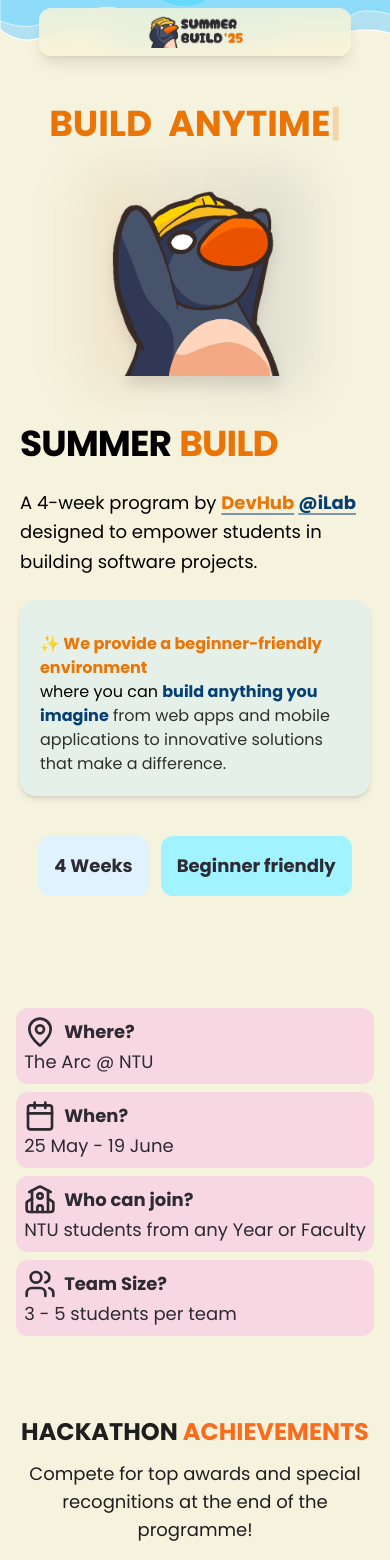
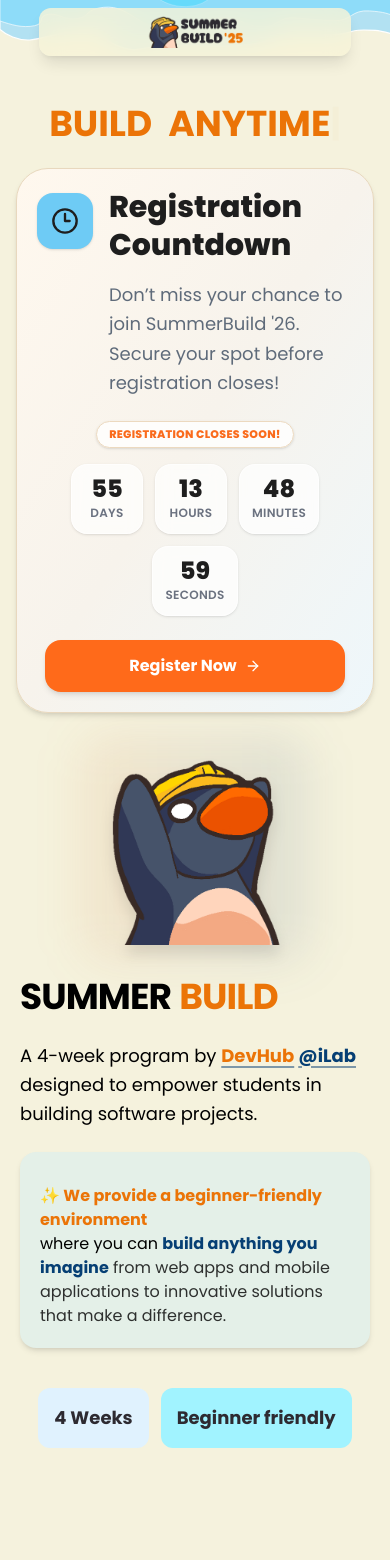
Before and after one commit to DevHub-iLab/summerbuild-2025, a React (Vite) app: page / in a window 390 px wide. Shown: the top 1560 px of the page. Built offline with nearby package versions, Linux system fonts and the light colour scheme.

Commit message:
added a countdown timer + reg link + componentalise aboutCard

```diff
--- a/src/components/Achievement/Achievement.tsx
+++ b/src/components/Achievement/Achievement.tsx
@@ -30,7 +30,7 @@
   return (
     <section className="mt-20 px-5">
       <h1 className="text-center text-2xl font-bold uppercase sm:text-3xl md:text-4xl">
-        <span className="text-[#1E1E1E]">Hackathon </span>
+        <span className="text-[#1E1E1E]">SummerBuild'26 </span>
         <span className="text-[#FA6B1C]">Achievements</span>
       </h1>
 
--- /dev/null
+++ b/src/components/CountDown.tsx
@@ -0,0 +1,126 @@
+import { useEffect, useMemo, useState } from "react";
+import { ArrowRight, Clock3 } from "lucide-react";
+import { countdownData } from "../data/CountDownData";
+
+type TimeLeft = {
+  total: number;
+  days: number;
+  hours: number;
+  minutes: number;
+  seconds: number;
+};
+
+function getTimeLeft(targetDate: string): TimeLeft {
+  const difference = new Date(targetDate).getTime() - new Date().getTime();
+
+  if (difference <= 0) {
+    return {
+      total: 0,
+      days: 0,
+      hours: 0,
+      minutes: 0,
+      seconds: 0,
+    };
+  }
+
+  return {
+    total: difference,
+    days: Math.floor(difference / (1000 * 60 * 60 * 24)),
+    hours: Math.floor((difference / (1000 * 60 * 60)) % 24),
+    minutes: Math.floor((difference / 1000 / 60) % 60),
+    seconds: Math.floor((difference / 1000) % 60),
+  };
+}
+
+function TimeBlock({
+  value,
+  label,
+}: {
+  value: number;
+  label: string;
+}) {
+  return (
+    <div className="min-w-[72px] rounded-2xl border border-white/60 bg-white/70 px-3 py-3 text-center shadow-sm backdrop-blur-sm sm:min-w-[84px] sm:px-4 sm:py-4">
+      <div className="text-2xl font-extrabold leading-none text-[#1E1E1E] sm:text-3xl">
+        {String(value).padStart(2, "0")}
+      </div>
+      <div className="mt-1 text-xs font-semibold uppercase tracking-wide text-[#6B7280] sm:text-sm">
+        {label}
+      </div>
+    </div>
+  );
+}
+
+export default function Countdown() {
+  const { badge, title, description, deadline, buttonText, buttonLink } =
+    countdownData;
+
+  const [timeLeft, setTimeLeft] = useState<TimeLeft>(() => getTimeLeft(deadline));
+
+  useEffect(() => {
+    const timer = setInterval(() => {
+      setTimeLeft(getTimeLeft(deadline));
+    }, 1000);
+
+    return () => clearInterval(timer);
+  }, [deadline]);
+
+  const isClosed = useMemo(() => timeLeft.total <= 0, [timeLeft.total]);
+
+  return (
+    <section className="px-4 pt-6 sm:px-6">
+      <div className="mx-auto max-w-150">
+        <div className="rounded-[2rem] border border-[#E8D8BE] bg-gradient-to-br from-[#FFF8EE] via-[#F7F3EC] to-[#EEF7FB] p-5 shadow-md sm:p-6">
+          <div className="flex items-start gap-4">
+            {/* Icon on top-left */}
+            <div className="mt-1 flex h-14 w-14 shrink-0 items-center justify-center rounded-2xl bg-[#6ECBF5] shadow-sm">
+              <Clock3 className="h-7 w-7 text-[#1E1E1E]" />
+            </div>
+
+            {/* Right content */}
+            <div className="min-w-0 flex-1">
+              <h2 className="max-w-[420px] text-3xl font-extrabold leading-tight text-[#1E1E1E]">
+                {title}
+              </h2>
+
+              <p className="mt-4 max-w-[440px] text-lg leading-relaxed text-[#5F6B7A]">
+                {description}
+              </p>
+            </div>
+          </div>
+
+          <div className="mt-6 flex justify-center">
+            <div className="inline-flex rounded-full border border-[#ECD9BF] bg-white/80 px-3 py-1 text-[11px] font-extrabold uppercase tracking-wide text-[#FA6B1C] shadow-sm sm:text-xs">
+                {badge}
+            </div>
+            </div>
+
+          <div className="mt-4 flex flex-wrap justify-center gap-3">
+            <TimeBlock value={timeLeft.days} label="Days" />
+            <TimeBlock value={timeLeft.hours} label="Hours" />
+            <TimeBlock value={timeLeft.minutes} label="Minutes" />
+            <TimeBlock value={timeLeft.seconds} label="Seconds" />
+          </div>
+
+          <div className="mt-6 flex justify-center">
+            {isClosed ? (
+              <div className="flex h-13 w-full items-center justify-center rounded-2xl bg-[#E5E7EB] px-5 text-sm font-bold text-[#6B7280]">
+                Registration Closed
+              </div>
+            ) : (
+              <a
+                href={buttonLink}
+                target="_blank"
+                rel="noopener noreferrer"
+                className="flex h-13 w-full max-w-[300px] items-center justify-center gap-2 rounded-2xl bg-[#FF6A1A] px-5 text-base font-bold text-white shadow-md transition-all duration-300 hover:brightness-95"
+              >
+                {buttonText}
+                <ArrowRight className="h-4 w-4" />
+              </a>
+            )}
+          </div>
+        </div>
+      </div>
+    </section>
+  );
+}
--- a/src/components/FAQ/AboutCard.tsx
+++ b/src/components/FAQ/AboutCard.tsx
@@ -1,48 +1,39 @@
-import { MapPin, Calendar, Users } from "lucide-react";
-import { School } from "lucide-react";
+import { MapPin, Calendar, Users, School } from "lucide-react";
+import { HomePageElements } from "../../data/HomePageData";
+
+const iconMap = {
+  mapPin: MapPin,
+  calendar: Calendar,
+  school: School,
+  users: Users,
+};
 
 function AboutCard() {
+  const { aboutInfoCards } = HomePageElements;
+
   return (
-    <div className="flex justify-center">
-      <div className="flex flex-col max-w-7xl justify-center gap-2 text-left md:grid md:grid-cols-4 md:grid-rows-1 ">
-        <div className="bg-sb-pink-100 hover:shadow-dh-grey-200/40 text-dh-grey-200 row-span-1 flex w-full flex-col justify-between rounded-xl p-2 transition-all duration-300 ease-in-out hover:scale-102 hover:shadow-lg md:col-span-2 md:p-4 lg:col-span-1">
-          <p className="flex items-center gap-2 text-lg font-bold">
-            <MapPin size={32} />
-            Where?{" "}
-          </p>
-          <p className="">
-            <span className="text-lg">The Arc @ NTU</span>
-          </p>
-        </div>
-        <div className="bg-sb-pink-100 hover:shadow-dh-grey-200/40 text-dh-grey-200 row-span-1 flex h-full w-full flex-col justify-between rounded-xl p-2 transition-all duration-300 ease-in-out hover:scale-102 hover:shadow-lg md:col-span-2 md:p-4 lg:col-span-1">
-          <p className="flex items-center gap-2 text-lg font-bold">
-            <Calendar size={32} />
-            When?{" "}
-          </p>
-          <p className="">
-            <span className="text-lg">25 May - 19 June</span>
-          </p>
-        </div>
-        <div className="bg-sb-pink-100 hover:shadow-dh-grey-200/40 text-dh-grey-200 row-span-1 flex h-full w-full flex-col justify-between rounded-xl p-2 transition-all duration-300 ease-in-out hover:scale-102 hover:shadow-lg md:col-span-2 md:p-4 lg:col-span-1">
-          <p className="flex items-center gap-2 text-lg font-bold">
-            <School size={32} />
-            Who can join?{" "}
-          </p>
-          <p className="">
-            <span className="text-lg">
-              NTU students from any Year or Faculty
-            </span>
-          </p>
-        </div>
-        <div className="bg-sb-pink-100 hover:shadow-dh-grey-200/40 text-dh-grey-200 row-span-1 flex h-full w-full flex-col justify-between rounded-xl p-2 transition-all duration-300 ease-in-out hover:scale-102 hover:shadow-lg md:col-span-2 md:p-4 lg:col-span-1">
-          <p className="flex items-center gap-2 text-lg font-bold">
-            <Users size={32} />
-            Team Size?{" "}
-          </p>
-          <p className="">
-            <span className="text-lg">3 - 5 students per team</span>
-          </p>
-        </div>
+    <div className="flex justify-center px-5">
+      <div className="flex w-full max-w-4xl flex-col gap-2 md:gap-6 text-left md:grid md:grid-cols-2 md:grid-rows-1">
+        {aboutInfoCards.map((item, index) => {
+          const IconComponent =
+            iconMap[item.icon as keyof typeof iconMap] || MapPin;
+
+          return (
+            <div
+              key={index}
+              className="bg-sb-pink-100 hover:shadow-dh-grey-200/40 text-dh-grey-200 row-span-1 flex h-full w-full flex-col justify-between rounded-xl p-2 transition-all duration-300 ease-in-out hover:scale-102 hover:shadow-lg md:col-span-2 md:p-4 lg:col-span-1"
+            >
+              <p className="flex items-center gap-2 text-lg font-bold">
+                <IconComponent size={32} />
+                {item.title}
+              </p>
+
+              <p>
+                <span className="text-lg">{item.value}</span>
+              </p>
+            </div>
+          );
+        })}
       </div>
     </div>
   );
--- /dev/null
+++ b/src/data/CountDownData.ts
@@ -0,0 +1,9 @@
+export const countdownData = {
+  badge: "Registration closes soon!",
+  title: "Registration Countdown",
+  description:
+    "Don’t miss your chance to join SummerBuild '26. Secure your spot before registration closes!",
+  deadline: "2026-05-18T23:59:59+08:00", // change this
+  buttonText: "Register Now",
+  buttonLink: "https://forms.microsoft.com/", // replace with your real Microsoft Form
+};
--- a/src/data/HomePageData.ts
+++ b/src/data/HomePageData.ts
@@ -35,5 +35,29 @@
       id: "beginner",
       text: "Beginner friendly"
     }
-  ]
+  ],
+  aboutInfoCards: [
+    {
+      title: "Where?",
+      value: "The Arc & LT3/6 @ NTU",
+      icon: "mapPin",
+    },
+    {
+      title: "When?",
+      value: "25 May - 19 June",
+      icon: "calendar",
+    },
+    {
+      title: "Who can join?",
+      value: "NTU students from any Year or Faculty",
+      icon: "school",
+    },
+    {
+      title: "Team Size?",
+      value: "3 - 5 students per team",
+      icon: "users",
+    },
+  ],
+
+
 };
--- a/src/pages/HomePage.tsx
+++ b/src/pages/HomePage.tsx
@@ -2,6 +2,7 @@
 import AboutCard from "../components/FAQ/AboutCard";
 import Achievement from "../components/Achievement/Achievement";
 import Tagline from "../components/Tagline";
+import Countdown from "../components/CountDown";
 
 export default function HomePage() {
   const { summerbuild, messageBox, stats } = HomePageElements;
@@ -9,10 +10,11 @@
   return (
     <>
       <Tagline />
+      <Countdown/>
 
       <section className="my-10 pb-10">
         <div className="max-w-7xl mx-auto">
-          <div className="flex flex-col lg:flex-row items-center justify-between gap-12 lg:gap-20">
+          <div className="flex flex-col lg:flex-row items-center justify-between gap-8 lg:gap-10">
             <div className="w-full lg:w-1/2 md:flex justify-center lg:justify-start">
               <div className="relative mx-auto w-48 sm:w-64 md:w-80 lg:w-full lg:max-w-md">
                 <img
```
